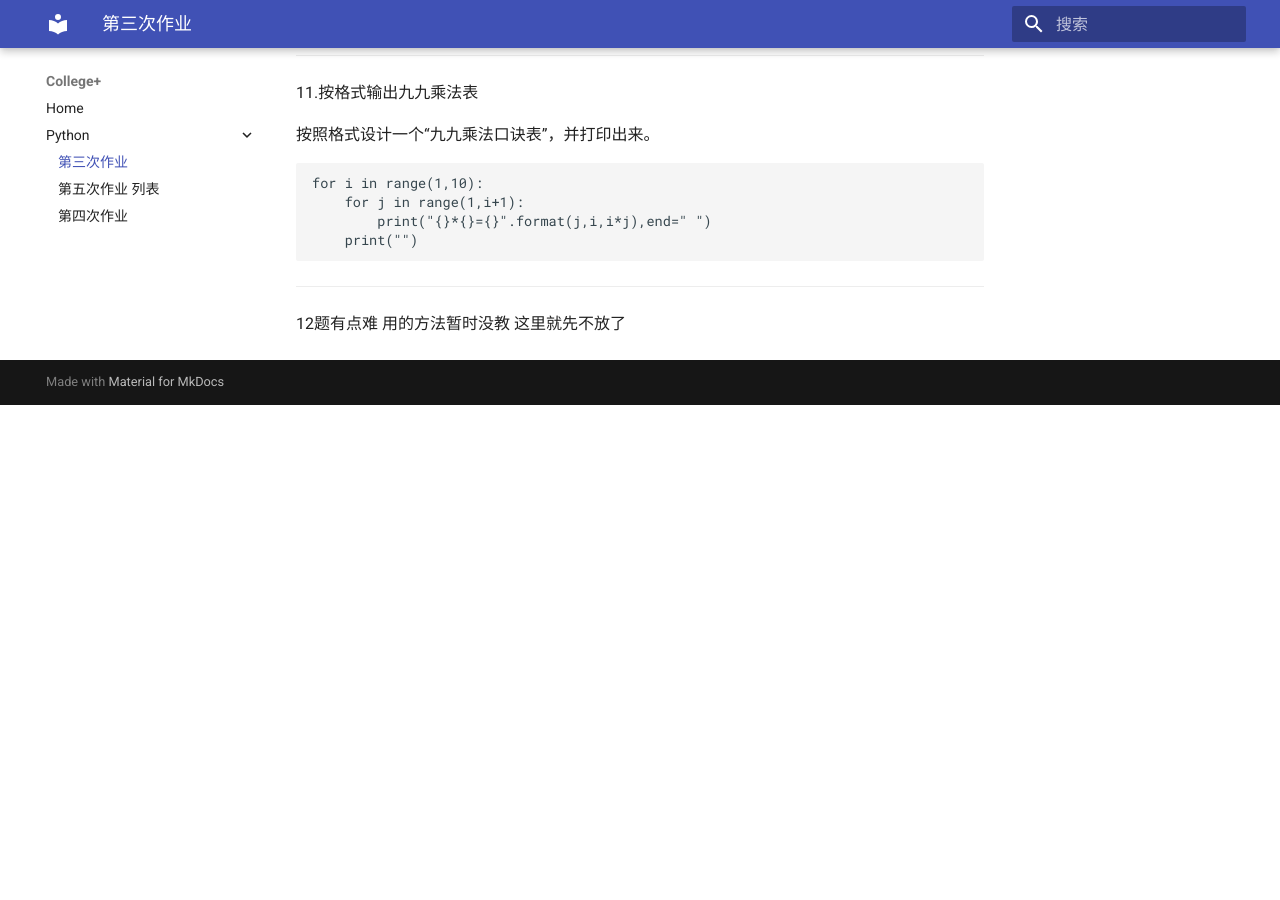
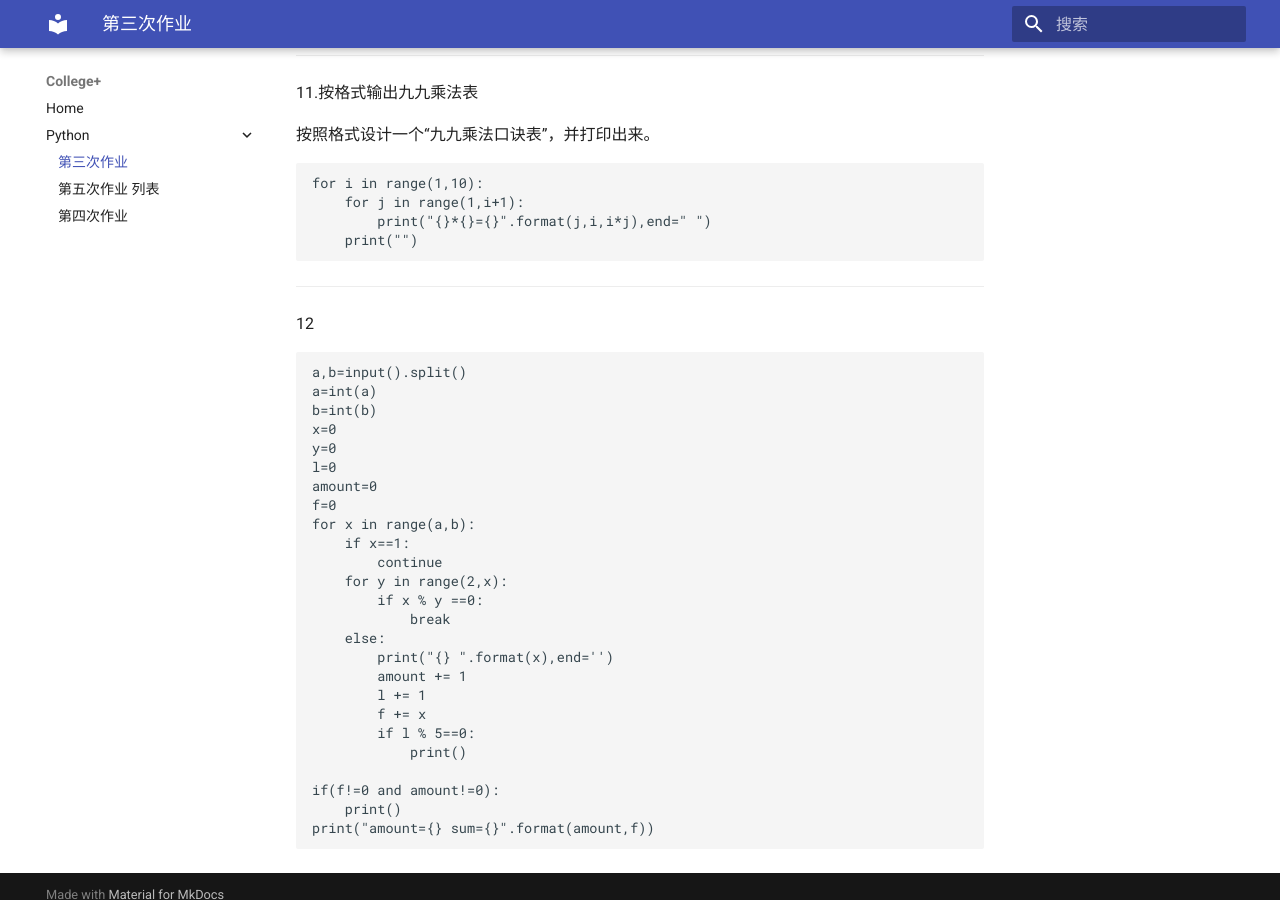
Before and after one commit to yuan-666/colleges.plus, an MkDocs documentation site: the page built from docs/Python/第三次作业.md, in a window 1280 px wide and 900 px high, scrolled down 3331 px. Built offline with MkDocs 1.6.1 and Material for MkDocs 9.7.7, drawn with Linux system fonts in a browser that asks for light colours; before the commit the page ends 3736 px from its top, so only the background shows below that.

Commit message:
Update 第三次作业.md

````diff
--- a/docs/Python/第三次作业.md
+++ b/docs/Python/第三次作业.md
@@ -8,11 +8,7 @@ for a in range(0,n+1,2):
 print(sum)
 ```
 
-
-
 ---
-
-
 
 2.求1到n中所有偶数的积。
 
@@ -27,11 +23,7 @@ for a in range(0,n+1,2):
 print(sum)
 ```
 
-
-
 ---
-
-
 
 3.求1-n的奇数和
 
@@ -43,11 +35,7 @@ for a in range(1,n+2,2):
 print(sum)
 ```
 
-
-
 ---
-
-
 
 4.九九乘法表（矩形）
 
@@ -62,11 +50,7 @@ for i in range(1,10):
     print("")
 ```
 
-
-
 ---
-
-
 
 5.打印特殊三角形
 
@@ -88,11 +72,7 @@ for a in range(n):
     sum=num
 ```
 
-
-
 ---
-
-
 
 6.图案打印
 
@@ -109,11 +89,7 @@ for i in range(1, n + 1):
     print()
 ```
 
-
-
 ---
-
-
 
 7.求满足条件的斐波那契数
 
@@ -131,11 +107,7 @@ while n>sum3:
 print(sum3)
 ```
 
-
-
 ---
-
-
 
 8.统计成绩
 
@@ -164,11 +136,7 @@ while True:
             stu += 1
 ```
 
-
-
 ---
-
-
 
 9.求误差小于输入值的e的近似值
 
@@ -188,11 +156,7 @@ while True:
 print("{:.6f}".format(e))
 ```
 
-
-
 ---
-
-
 
 10.s=1+2+3+...+n直到s>=m
 
@@ -210,11 +174,7 @@ while s<=n:
 print("{}=1+2+...+{}".format(s,sum))
 ```
 
-
-
 ---
-
-
 
 11.按格式输出九九乘法表
 
@@ -227,10 +187,34 @@ for i in range(1,10):
     print("")
 ```
 
-
-
 ---
 
+12
 
+```
+a,b=input().split()
+a=int(a)
+b=int(b)
+x=0
+y=0
+l=0
+amount=0
+f=0
+for x in range(a,b):
+    if x==1:
+        continue
+    for y in range(2,x):
+        if x % y ==0:
+            break
+    else:
+        print("{} ".format(x),end='')
+        amount += 1
+        l += 1
+        f += x
+        if l % 5==0:
+            print()
 
-12题有点难 用的方法暂时没教 这里就先不放了
+if(f!=0 and amount!=0):
+    print()
+print("amount={} sum={}".format(amount,f))
+```
````
